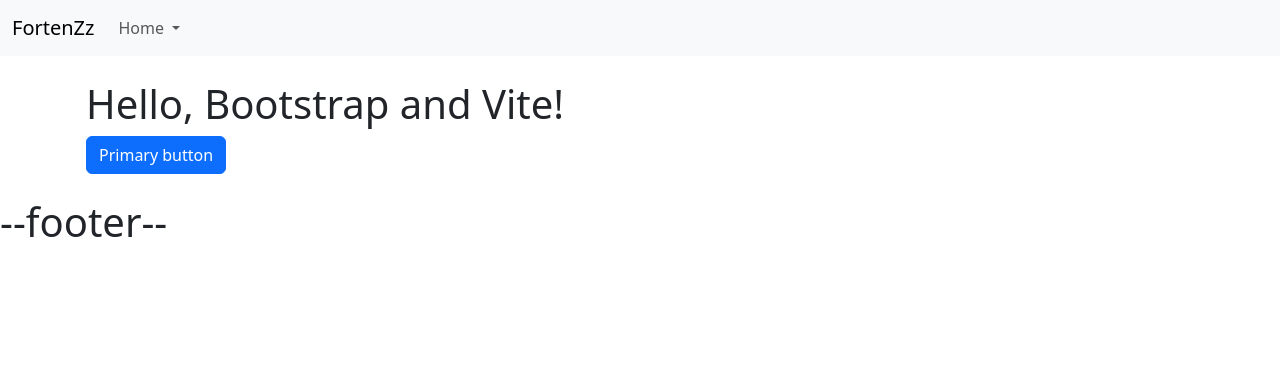
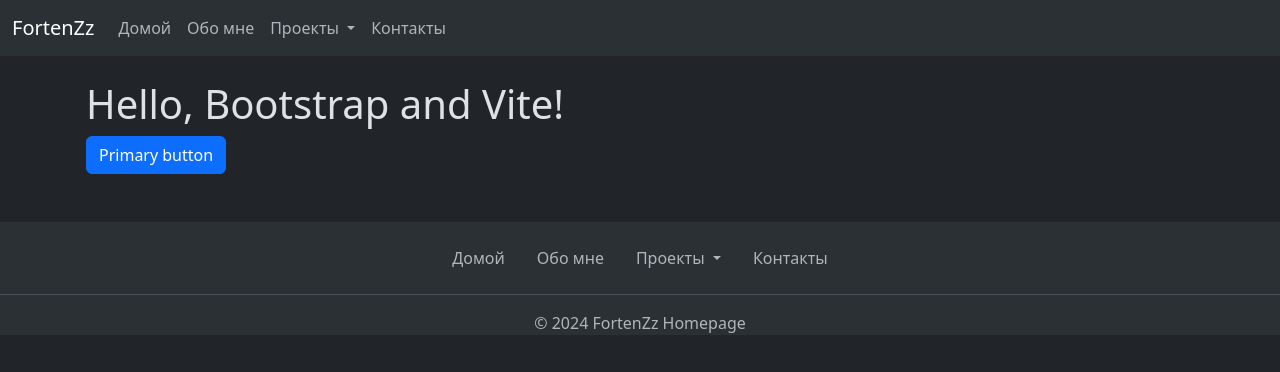
Before and after one commit to FortenZz0/fortenzz0.github.io, a website: page app/index.html in a window 1280 px wide. Drawn offline with nearby package versions, Linux system fonts and the light colour scheme; files that its build step writes are made by us from their sources.

Commit message:
Обновил общие стили

```diff
--- a/app/cmp/footer/index.html
+++ b/app/cmp/footer/index.html
@@ -1,7 +1,33 @@
-<footer>
-    <h1>
-        --footer--
-    </h1>
+
+<footer class="bg-body-tertiary pt-3 mt-4">
+    <ul class="nav justify-content-center border-bottom pb-3 mb-3">
+        {# <li class="nav-item">
+            <a href="#" class="nav-link px-2 text-muted">Home</a>
+        </li>
+        <li class="nav-item">
+            <a href="#" class="nav-link px-2 text-muted">Features</a>
+        </li>
+        <li class="nav-item">
+            <a href="#" class="nav-link px-2 text-muted">Pricing</a>
+        </li>
+        <li class="nav-item">
+            <a href="#" class="nav-link px-2 text-muted">FAQs</a>
+        </li>
+        <li class="nav-item">
+            <a href="#" class="nav-link px-2 text-muted">About</a>
+        </li> #}
+        {% for item in data.navbar %}
+            {{ data.nav_item(
+                item.title,
+                item.url,
+                item.page_type,
+                item.disabled,
+                item.divider,
+                item.dropdown
+            ) }}
+        {% endfor %}
+    </ul>
+    <p class="text-center text-muted">© 2024 FortenZz Homepage</p>
 </footer>
 
 </body>
--- a/app/cmp/footer/style.sass
+++ b/app/cmp/footer/style.sass
@@ -1,2 +1,5 @@
-footer h1
-    color: #FFC437
+footer
+    flex: 0 0 auto
+
+    h1
+        color: #FFC437
--- a/app/cmp/header/index.html
+++ b/app/cmp/header/index.html
@@ -10,7 +10,7 @@
 
 	<script src="https://code.jquery.com/jquery-3.7.1.min.js" integrity="sha256-/JqT3SQfawRcv/BIHPThkBvs0OEvtFFmqPF/lYI/Cxo=" crossorigin="anonymous"></script>
 </head>
-<body>
+<body data-bs-theme="dark">
 	<header>
 		<nav class="navbar navbar-expand-lg bg-body-tertiary">
 			<div class="container-fluid">
--- a/app/sass/responce.sass
+++ b/app/sass/responce.sass
@@ -1,4 +1,16 @@
-@media (min-width: 992px)
+@media (min-width: 992px) // пока ширина больше 992px
     header
-        .navbar > .container-fluid
-            justify-content: center
+        .navbar
+            & > .container-fluid
+                justify-content: center
+
+            .nav_item
+                margin: 0 5px
+
+
+
+@media (max-width: 392px)
+    footer
+        .nav
+            .nav_item > .nav-link
+                padding: 8px
--- a/app/sass/style.sass
+++ b/app/sass/style.sass
@@ -3,8 +3,18 @@
     color: #fff
 
 html, body
-    background: #1A1F22
+    // background: #1A1F22
     text-align: center
+    height: 100%
+
+body
+    display: flex
+    flex-direction: column
+
+
+main
+    flex: 1 0 auto
+//     min-height: calc(100vh - 56px - 154px - 1rem)
 
 
 h1
--- a/app/set.njk
+++ b/app/set.njk
@@ -3,10 +3,19 @@
 
 {% set navbar = [
     {
-        "title": "Home",
-        "url": "",
-        "page_type": "home",
-        "disabled": false,
+        "title": "Домой",
+        "url": "/",
+        "page_type": "home"
+    },
+    {
+        "title": "Обо мне",
+        "url": "/about.html",
+        "page_type": "about"
+    },
+    {
+        "title": "Проекты",
+        "url": "/projects.html",
+        "page_type": "projects",
         "dropdown": [
             {
                 "title": "test",
@@ -24,6 +33,11 @@
                 disabled: true
             }
         ]
+    },
+    {
+        "title": "Контакты",
+        "url": "/contacts.html",
+        "page_type": "contacts"
     }
 ] %}
 
@@ -39,9 +53,9 @@
             {% set active = " active" if page_type == current_page_type else "" %}
 
             {% if dropdown %}
-                <a class="nav-link dropdown-toggle" href="{{ url }}" role="button" data-bs-toggle="dropdown" aria-expanded="false">
+                <a class="text-muted nav-link dropdown-toggle" href="{{ url }}" role="button" data-bs-toggle="dropdown" aria-expanded="false">
             {% else %}
-                <a class="{% if is_dropdown_item %}dropdown-item{% else %}nav-link{% endif %}{{ active }}" href="{{ url }}">
+                <a class="text-muted {% if is_dropdown_item %}dropdown-item{% else %}nav-link{% endif %}{{ active }}" href="{{ url }}">
             {% endif %}
 
                 {{ title }}
--- a/package.json
+++ b/package.json
@@ -11,9 +11,9 @@
 		"preview": "vite preview"
 	},
 	"devDependencies": {
-	"glob": "^10.3.3",
-	"sass": "^1.64.1",
-	"vite": "^4.4.5",
+		"glob": "^10.3.3",
+		"sass": "^1.64.1",
+		"vite": "^4.4.5",
 		"vite-plugin-full-reload": "^1.0.5",
 		"vite-plugin-html-minifier": "^1.0.3",
 		"vite-plugin-nunjucks": "^0.1.10"
```
